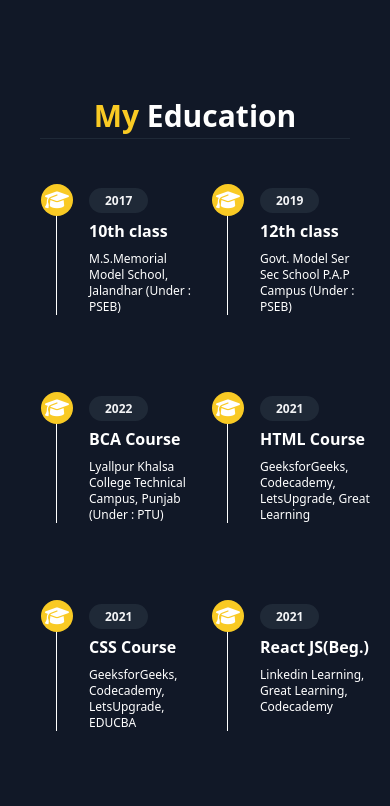
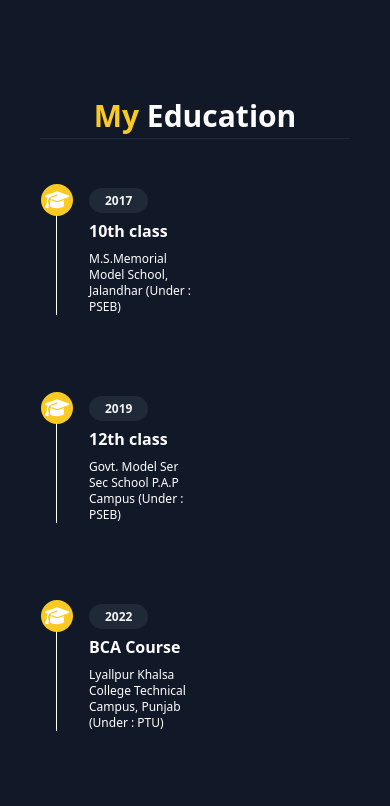
Before and after one commit to devmithlesh/potfoliyo, a React (Create React App) app: page / in a window 390 px wide. Shown: the part 7000-7806 px from the top of the page. Built offline with nearby package versions, Linux system fonts and the light colour scheme.

Commit message:
Update Education.js

```diff
--- a/src/Components/Education.js
+++ b/src/Components/Education.js
@@ -52,7 +52,7 @@
             <span className="yellow-rang">My</span> Education
           </h1>
           <div className="w-full h-px bg-gray-800"></div>
-          <div className="grid grid-flow-cols grid-cols-2 sm:grid-cols-4 md:grid-cols-3 lg:grid-cols-4 gap-8">
+          <div className="grid grid-flow-cols grid-cols-1 md:grid-cols-4 gap-8">
             {Edudata.map((val, ind) => {
               return (
                 <div className="box-achiv" key={ind}>
```
